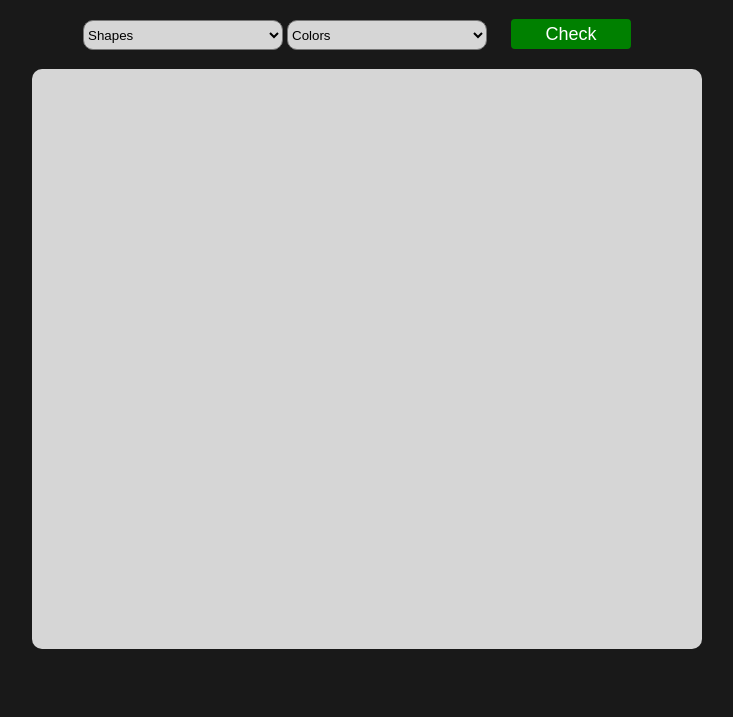
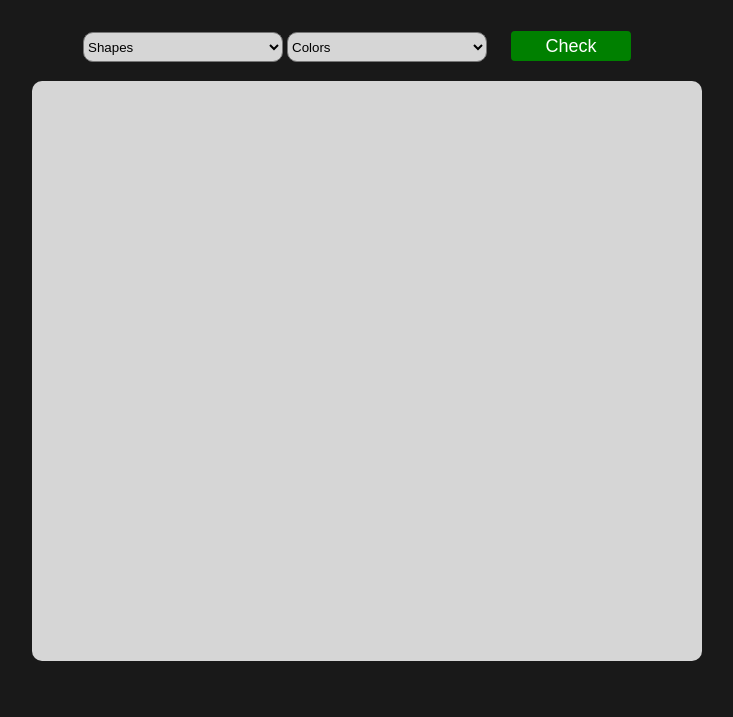
Before and after one commit to GurveerKaur1/Shape-factory, a website: page index.html in a window 1280 px wide. Shown: the part 99-816 px from the top of the page, without its empty margins (273-1006 px from the left). Drawn offline with Linux system fonts and the light colour scheme; a web font is replaced by a local one.

Commit message:
add changes

```diff
--- a/assets/style/index.css
+++ b/assets/style/index.css
@@ -5,6 +5,7 @@
 }
 body{
     background-color: #191919;
+    height: calc(var(--vh, 1vh) * 100);
 }
 .child{
     padding: 10px;
@@ -16,7 +17,9 @@ body{
 .row{
     display: grid;
     place-items: center;
-
+    justify-items: center;
+    align-content: center;
+      height: 100vh;
 }
 
 
```
